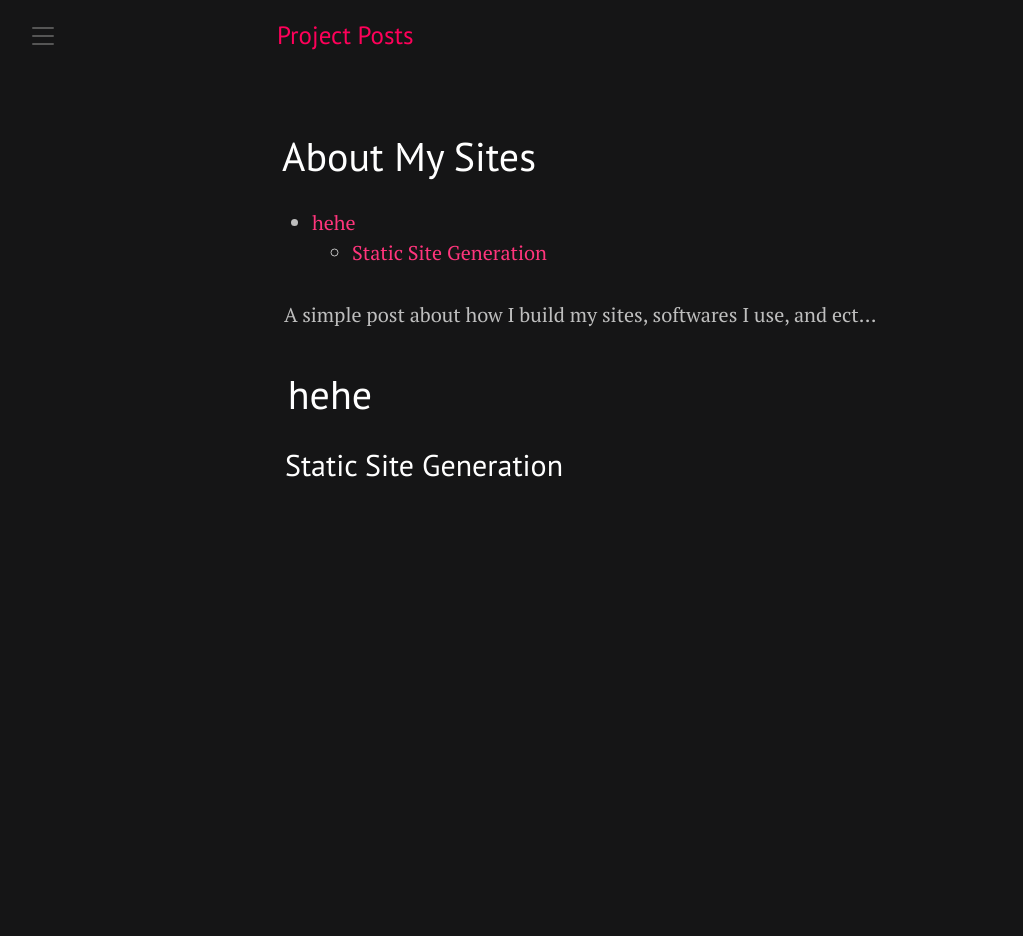
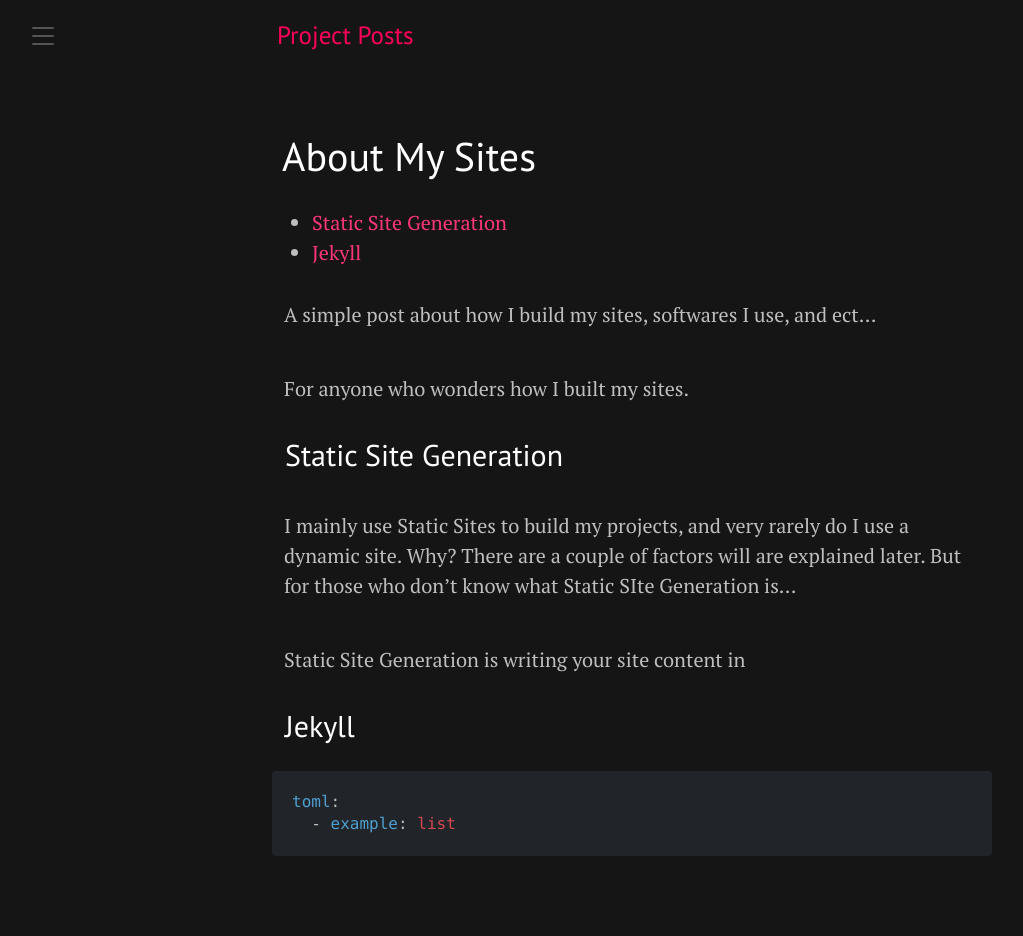
Before and after one commit to Skrillx13/Jekyll-Blog, a Jekyll site: the page built from content/about-my-sites.md, in a window 1280 px wide. Shown: the whole page, without its empty margins (8-1031 px from the left). Built offline with Jekyll 4.4.1, drawn with Linux system fonts in a browser that asks for light colours; before the commit the page ends 900 px from its top, so only the background shows below that.

````diff
--- a/_includes/head.html
+++ b/_includes/head.html
@@ -18,11 +18,10 @@
 
   <link rel="stylesheet" href="{{ '/assets/css/poole.css' | absolute_url }}">
   <link rel="stylesheet" href="{{ '/assets/css/syntax.css' | absolute_url }}">
-  <link rel="stylesheet" href="{{ '/assets/css/lanyon.css' | absolute_url }}">
+  <link rel="stylesheet" href="{{ '/assets/css/theme.css' | absolute_url }}">
   <link rel="stylesheet" href="https://fonts.googleapis.com/css?family=PT+Serif:400,400italic,700%7CPT+Sans:400">
 
   <link rel="apple-touch-icon-precomposed" sizes="144x144" href="{{ '/public/apple-touch-icon-precomposed.png' | absolute_url }}">
   <link rel="shortcut icon" href="{{ '/assets/favicon.ico' | absolute_url }}">
 
-  <!-- <link rel="alternate" type="application/rss+xml" title="RSS" href="{{ '/atom.xml' | absolute_url }}"> -->
 </head>
--- a/_includes/sidebar.html
+++ b/_includes/sidebar.html
@@ -30,7 +30,7 @@
 
   <div class="sidebar-item">
     <p>
-      &copy; {{ site.time | date: '%Y' }} doctor4t All rights reserved
+      &copy; {{ site.time | date: '%Y' }} A Skrillx Project, All rights reserved
     </p>
   </div>
 </div>
--- a/assets/css/syntax.css
+++ b/assets/css/syntax.css
@@ -1,3 +1,4 @@
+/* CSS file for Syntax Highlighting */
 .highlight .hll { background-color: #ffc; }
 .highlight .c { color: #999; } /* Comment */
 .highlight .err { color: #a00; background-color: #faa } /* Error */
--- a/content/about-my-sites.md
+++ b/content/about-my-sites.md
@@ -5,6 +5,17 @@ title: About My Sites
 
 A simple post about how I build my sites, softwares I use, and ect...
 
-# hehe
+For anyone who wonders how I built my sites.
 
 ## Static Site Generation
+
+I mainly use Static Sites to build my projects, and very rarely do I use a dynamic site. Why? There are a couple of factors will are explained later. But for those who don't know what Static SIte Generation is...
+
+Static Site Generation is writing your site content in
+
+## Jekyll
+
+``` yaml
+toml:
+  - example: list
+```
````
Also changed, not shown: assets/css/theme.css (renamed from assets/css/lanyon.css).
